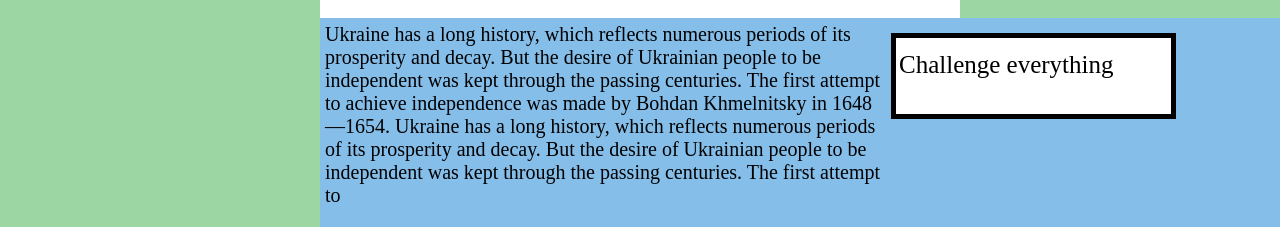
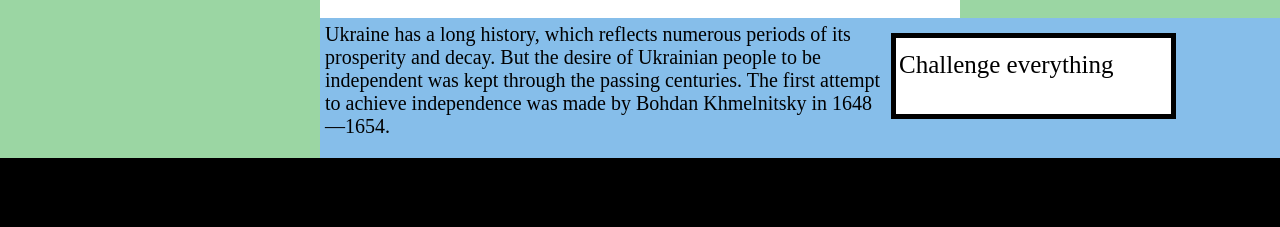
Before and after one commit to Sanek192319/WebLab, a website: page index.html in a window 1280 px wide. Shown: the part 703-930 px from the top of the page. After the commit the page ends 861 px from the top, so only its background shows below. Drawn offline with Linux system fonts and the light colour scheme.

Commit message:
fixes min content

```diff
--- a/index.html
+++ b/index.html
@@ -89,9 +89,6 @@
         prosperity and decay. But the desire of Ukrainian people to be
         independent was kept through the passing centuries. The first attempt to
         achieve independence was made by Bohdan Khmelnitsky in 1648—1654.
-        Ukraine has a long history, which reflects numerous periods of its
-        prosperity and decay. But the desire of Ukrainian people to be
-        independent was kept through the passing centuries. The first attempt to
       </p>
       <div>Challenge everything</div>
     </footer>
--- a/style.css
+++ b/style.css
@@ -7,7 +7,7 @@ body {
   margin: 0;
   padding: 0;
   grid-template-columns: 25% 50% 25%;
-  grid-template-rows: 18vh min-content 80px min-content;
+  grid-template-rows: minmax(min-content, 18vh) min-content 80px min-content;
   grid-template-areas:
     "header header header"
     "left_aside main right_aside"
```
Also changed, not shown: pages/SecondPage.html (+3 -3 lines).
